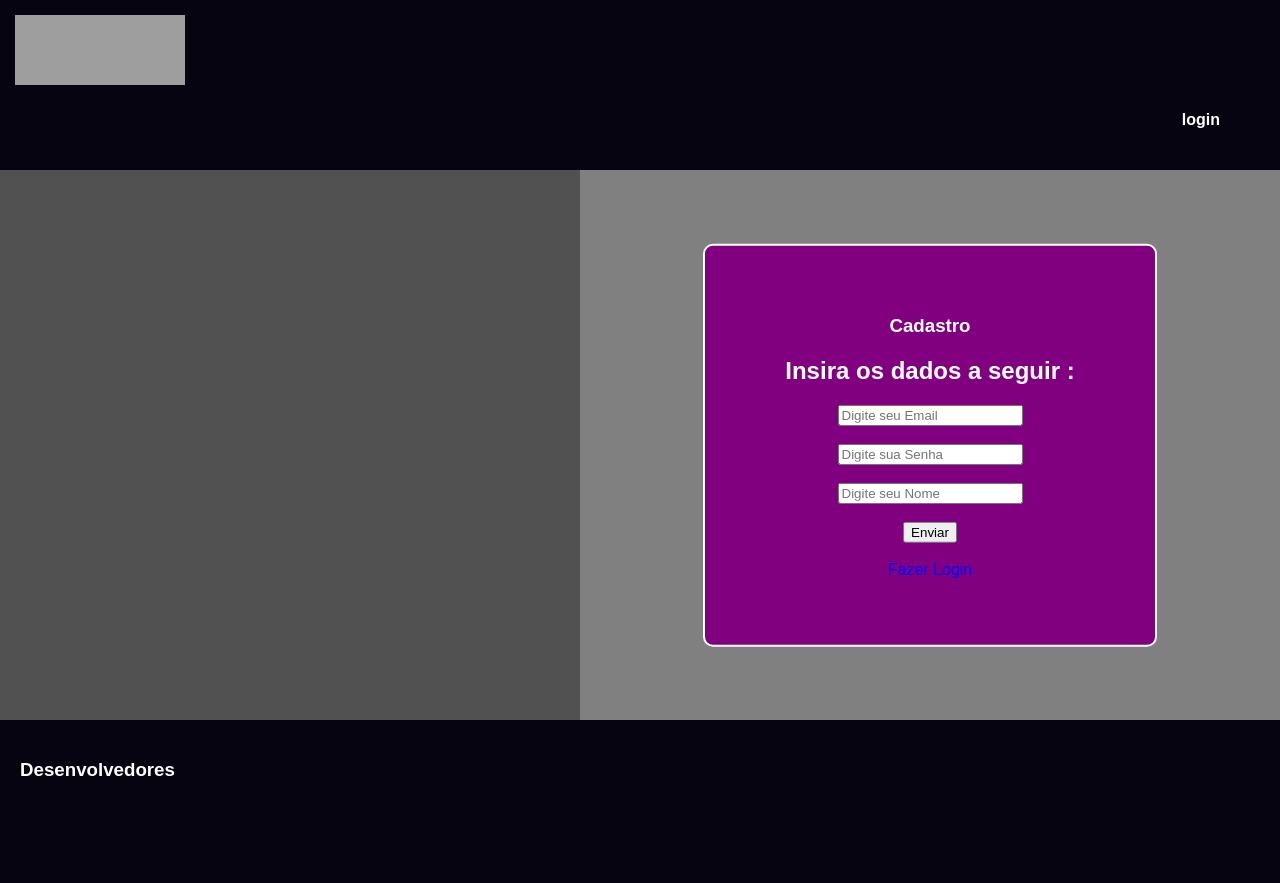
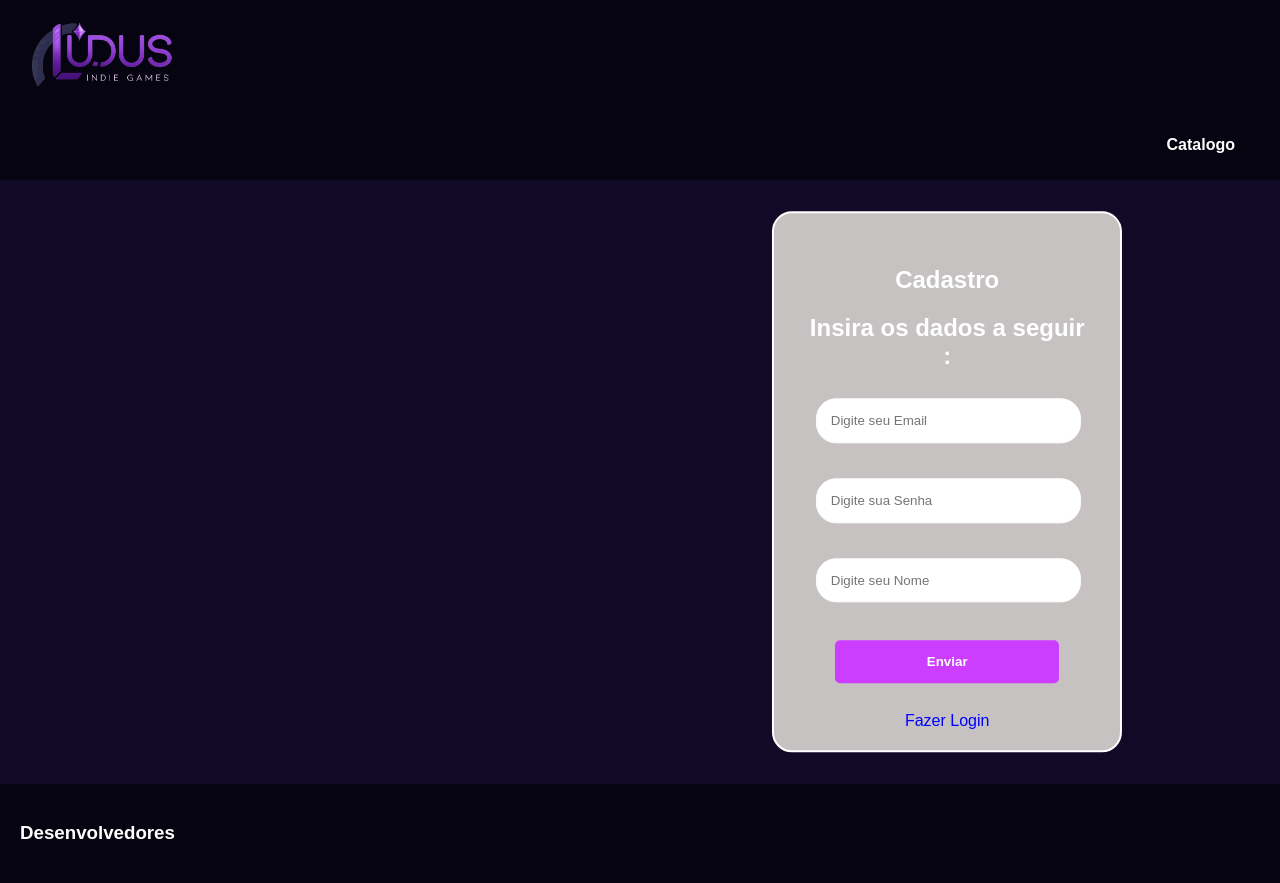
Before and after one commit to LarissaSCordeiro/Ludus, a PHP site: page /cadastro.php in a window 1280 px wide. Before the commit the page ends 776 px from the top, so only its background shows below. Run offline with PHP 8.4, Linux system fonts and the light colour scheme; grey boxes are pictures that could not be loaded.

Commit message:
Add logo do Ludus...
 Paginas de login e cadastro mais bonitas, com cores de acordo com a paleta aqui do git.

```diff
--- a/cadastro.php
+++ b/cadastro.php
@@ -10,20 +10,19 @@
 <!--Interface-->
 <header>
 <a href="index.html"><img class="logo" src="./img/logo.png" alt="logo" width="170" height="70"></a>
-<nav>
 <label for="toggle">&#9776;</label>
-<input type="checkbox" id="toggle">
+<input type="checkbox" id="toggle"><nav>
 <menu>
-<a href="login.php"><strong>login</strong></a>
+<a href="#"><strong>Catalogo</strong></a>
 <!--<a href="#"><strong></strong></a>-->
 <!--<a href="#"><strong></strong></a>-->
-</menu>
-</nav></header>
+</menu></nav>
+</header>
 <!--apresentacao do site-->
 <main>
-<section class= "log_cad">
+<section class= "cad">
 <article id = "cad">
-<h1>Cadastro</h1>
+<h2>Cadastro</h2>
 <h2>Insira os dados a seguir :</h2>
 <form action="Cadastrar.php" method="post">
 <input type="email" name="email" id="email"  placeholder="Digite seu Email" required>
@@ -44,7 +43,7 @@ $consulta->bind_param("sss", $email, $senha, $usuario);
 $consulta->execute();
 $consulta->close();
 } ?>
-<input type="submit" name="cadastro" value="Enviar"/>
+<button type="submit" name="cadastro" id="btn" > <strong>Enviar</strong> </button>
 <br><br>
 <a href="login.php">Fazer Login</a>
 </form>
--- a/css/style.css
+++ b/css/style.css
@@ -4,7 +4,7 @@ min-height: 100%;
 margin: 0;
 }
 body {
-background-color:#515151;
+background-color:#100a27;
 display: flex;
 flex-direction: column;
 min-height: 100%;
@@ -15,18 +15,15 @@ margin: 0;
 /* Cabeçalho */
 header {
 background-color:#070412;
-padding: 15px;
 }
 /* Links do cabeçalho */
 header a {
 color:white;
 }
+.logo{
+padding: 20px;
+}
 /*menu*/
-}
-nav {
-	height: 70px;
-	line-height: 70px;
-}
 menu {
 	margin: 0 20px 0 0;
 	float : right;
@@ -87,33 +84,59 @@ text-decoration: none;
 color : blue;
 }
 /* Login e Cadastro */
-.log_cad{ /*section*/
+.log, .cad{ /*section*/
 position:relative;
 height: 100vh;
-padding: 50px; background-color: grey;
-width: 100%; max-width: 600px; margin: 0;
+/*background-color: grey; */
+width: 100%; max-width: 40%; margin: 0;/* essa margin tem que ser zero*/
 height: 450px;
 float : right;
+}
+.log{
+padding: 3%;/*ao inves da margin use esse padding*/
+}
+.cad{
+padding: 6%;/*ao inves da margin use esse padding*/
 }
 #log,#cad { /*article*/
 position:relative;
 text-align: center;
-border-radius: 10px;
-background-color: purple;
+border-radius: 20px;
+background-color: #c6c2c2;
 border:2px solid white;
-padding: 50px;
+padding: 5%;
 position: absolute;
 top: 50%;
 left: 50%;
 transform: translate(-50%, -50%);
+
  }
 #log{ /*Proporcoes do container do login*/
-height: 40%;
-width: 50%;
+height: 70%;
+width: 45%;
+
 }
 #cad{ /*Proporcoes do container do cadastro*/
-
-width: 50%;
+height: 78%;
+width: 42%;
+}
+#email, #senha, #usuario{
+  padding: 5%;
+  margin: 3%;
+  border-radius: 20px;
+  border:1px solid white;
+  width: 95%;
+  box-sizing: border-box;
+}
+#btn{
+  padding: 5%;
+  margin: 4%;
+  border-radius: 5px;
+  border:0px ;
+  color:white;
+  width: 80%;
+  box-sizing: border-box;
+  background-color: #cd3dff;
 }
 /* final */
 footer {
```
Also changed, not shown: login.php (+4 -4 lines), img/logo.png (added).
